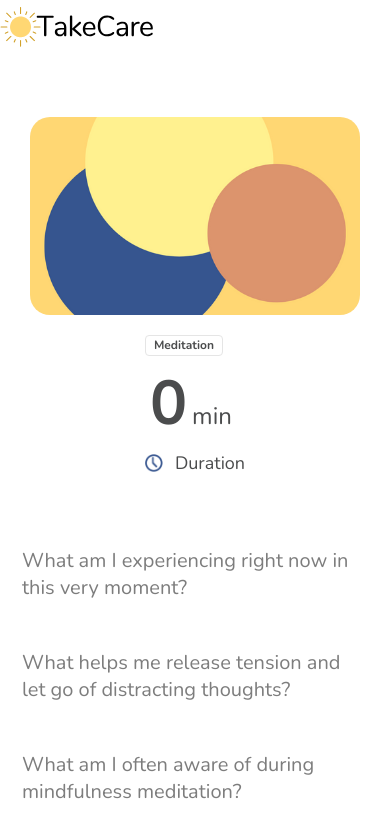
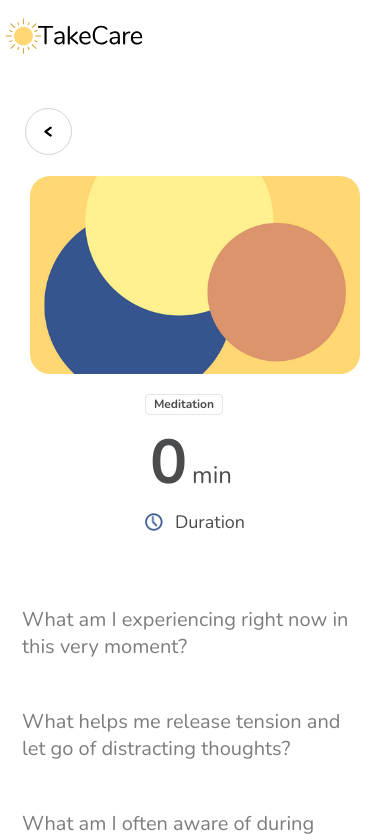
Before and after one commit to jordanje/Take-Care, a React (Create React App) app in the folder client/: page /meditation/1 in a window 390 px wide. Shown: the top 840 px of the page. Built offline with nearby package versions, Linux system fonts and the light colour scheme; no server answers.

Commit message:
styling changes

```diff
--- a/client/src/App.js
+++ b/client/src/App.js
@@ -45,6 +45,7 @@ function App() {
   const updateDuration = (newTime) => setDuration(parseInt(newTime) + parseInt(duration))
 
   useEffect(() => {
+
     fetch('/authorized_user')
     .then(res => {
       if(res.ok){
@@ -54,6 +55,7 @@ function App() {
           const totalMinutes = `${Math.floor(user.total_time_this_week / 60)}`
           const getTotalMinutes = `${totalMinutes % 60}`.slice(-2)
           setDuration(totalMinutes)
+          setMeditations(user.meditations)
         })
       }
     })
@@ -70,24 +72,25 @@ function App() {
       fetch('/meditations')
       .then(data => data.json())
       .then(data => {
-          setMeditations(data)
+        let recentFive = data.slice(0,5)
+          setMeditations(recentFive)
       })
 
-  }, [setMeditations]);
+  }, [setCurrentUser]);
 
 
   return (
     <div>
-      <Navbar updateUser={updateUser} currentUser={currentUser}/>
+      <Navbar updateUser={updateUser} currentUser={currentUser} setMeditations={setMeditations}/>
         <Routes>
-            <Route path="/" element={<Home updateUser={updateUser} />} />
+            <Route path="/" element={<Home updateUser={updateUser} setMeditations={setMeditations} setDuration={setDuration}/>} />
             {/* <Route path="/login" element={<Login updateUser={updateUser}/>} /> */}
             <Route path="/userpage" element={<UserPage duration={duration} currentUser={currentUser} meditations={meditations}/>} />
             <Route path="/daily-intention" element={<Intentions currentUser={currentUser}/>}/>
             <Route path="/themes" element={<ThemePage currentUser={currentUser} themes={themes} updateTheme={updateTheme}/>} />
             <Route path="/meditation" element={<MeditationPage updateDuration={updateDuration} duration={duration} currentUser={currentUser} selectedTheme={selectedTheme} updateMeditations={updateMeditations}/>} />
             <Route path='/meditation/:id' element={<MeditationItemPage />} />
-            <Route path='/login-photo' element={loginPhoto} />
+
         </Routes>
     </div>
   )
--- a/client/src/components/Home.css
+++ b/client/src/components/Home.css
@@ -128,6 +128,7 @@
     .login-form, .signup-form {
         width: 90%;
         max-width: 400px;
+        padding: 10px;
     }
 
     .background-circles {
--- a/client/src/components/Home.js
+++ b/client/src/components/Home.js
@@ -4,7 +4,7 @@ import Signup from "./Signup";
 import './Home.css';
 
 
-export default function Home({updateUser, setMeditations}) {
+export default function Home({updateUser, setMeditations, setDuration}) {
     const [showLogin, setShowLogin] = useState(true)
     const [showSignup, setShowSignup ] = useState(false)
 
@@ -26,6 +26,7 @@ export default function Home({updateUser, setMeditations}) {
                 handleShowSignup={handleShowSignup}
                 updateUser={updateUser}
                 setMeditations={setMeditations}
+                setDuration={setDuration}
                 />}
                 {showSignup&& <Signup handleShowLogin={handleShowLogin}/> }
             </div>
--- a/client/src/components/Login.js
+++ b/client/src/components/Login.js
@@ -1,7 +1,7 @@
 import { useState } from "react";
 import { useNavigate } from "react-router-dom";
 
-export default function Login({ updateUser, handleShowSignup }) {
+export default function Login({ updateUser, handleShowSignup, setMeditations, setDuration}) {
     const [email, setEmail] = useState("");
     const [password, setPassword] = useState("");
     const [ errorss, setErrors ] = useState(null);
@@ -25,12 +25,23 @@ export default function Login({ updateUser, handleShowSignup }) {
           if(res.ok){
             res.json().then(user => {
               updateUser(user)
+              const totalMinutes = `${Math.floor(user.total_time_this_week / 60)}`
+              const getTotalMinutes = `${totalMinutes % 60}`.slice(-2)
+              setDuration(totalMinutes)
+
+              fetch('/meditations')
+              .then(data => data.json())
+              .then(data => {
+                let recentFive = data.slice(0,5)
+                  setMeditations(recentFive)
+              })
               navigate(`/userpage`)
             })
           } else {
             res.json().then(json => setErrors(json.errors))
           }
         })
+
     }
 
 
--- a/client/src/components/MeditationItemPage.css
+++ b/client/src/components/MeditationItemPage.css
@@ -2,7 +2,7 @@
     display: flex;
     flex-direction: column;
     align-items: center;
-    margin-top: 20px;
+    margin-top: 5%;
 }
 
 .meditation-item-page .total-minutes{
@@ -13,9 +13,16 @@
 }
 
 .date {
-    font-size: 24px;
+    font-size: 26px;
     font-weight: 600;
-    padding: 10px 22px;
+    /* padding: 10px 22px; */
+    display: flex;
+    align-items: flex-start
+}
+
+.date p {
+    padding: 6px;
+    margin: 0px;
 }
 
 .meditation-item-page .total-minutes h3{
@@ -97,6 +104,24 @@
     align-items: center;
 }
 
+.go-back-div{
+   padding: 2px 5px;
+}
+
+.go-back-div img {
+    width: 15px;
+    padding: 15px;
+    border-radius: 40px;
+    border: 1px solid rgb(211, 211, 211);
+    transition: all 0.5s;
+    cursor: pointer;
+}
+
+.go-back-div img:hover {
+    width: 23px;
+    padding: 11px;
+}
+
 @media screen and (max-width: 800px) {
     .meditation-item-page{
         width: 100%;
--- a/client/src/components/MeditationItemPage.js
+++ b/client/src/components/MeditationItemPage.js
@@ -1,9 +1,10 @@
 import { useEffect, useState } from "react"
-import { useParams } from "react-router-dom"
+import { useNavigate, useParams } from "react-router-dom"
 import './MeditationItemPage.css'
 import circles from '../circles.png'
 import clock from '../clock.png'
-import MeditationReflection from "./MeditationReflection"
+import goBack from '../goback.svg'
+
 
 
 export default function MeditationItemPage(){
@@ -18,6 +19,9 @@ export default function MeditationItemPage(){
 
     const totalMinutes = `${Math.floor(meditation.length / 60)}`
     const getTotalMinutes = `${totalMinutes % 60}`.slice(-2)
+
+    const navigate = useNavigate();
+
 
     useEffect(() => {
         fetch(`/meditations/${id}`)
@@ -41,9 +45,13 @@ export default function MeditationItemPage(){
         <div className="meditation-item-page">
 
             <div className="item-header">
-            <div className="date">
-                    {meditation.created_at}
+                <div className="date">
+                    <div className="go-back-div" onClick={() => navigate('/userpage')}>
+                        <img src={goBack} alt="go back" />
+                    </div>
+                    <p>{meditation.created_at} </p>
                 </div>
+
                 <div className="date-duration">
                 <img src={circles} className="circle-image"/>
                 <div className="duration">
--- a/client/src/components/MeditationLog.js
+++ b/client/src/components/MeditationLog.js
@@ -41,7 +41,7 @@ export default function MeditationLog({currentUser, meditations, duration}) {
 
                 <h3>Recent Activity</h3>
                 <div className="meditation-logs">
-                {meditations.slice(0,5).map((med, index) => {
+                {meditations.map((med, index) => {
 
                     const getSeconds = `0${(med.length % 60)}`.slice(-2)
                     const minutes = `${Math.floor(med.length / 60)}`
--- a/client/src/components/Navbar.css
+++ b/client/src/components/Navbar.css
@@ -62,10 +62,11 @@
 
 @media screen and (max-width: 800px) {
     .navbar {
-      width: 100%;
+      width: 90%;
       /* padding: 10px; */
       /* min-width: 380px */
-      margin: 0px;
+      margin-top: 0px;
+      margin-left:5px;
       padding: 0px;
     }
 
--- a/client/src/components/Navbar.js
+++ b/client/src/components/Navbar.js
@@ -13,6 +13,7 @@ export default function Navbar({ currentUser, updateUser, setMeditations }) {
         method: "DELETE",
       }).then(() => {
         updateUser(false)
+        setMeditations([])
         navigate('/')
       });
     }
--- a/client/src/components/UserPage.js
+++ b/client/src/components/UserPage.js
@@ -11,13 +11,14 @@ export default function UserPage ({currentUser, meditations, duration}) {
 
 
 
+
     return (
         <div>
             {switchPage?
             <div className="intentions-page">
                   <div className="background-intentions">
                 </div>
-                <Intentions />
+                <Intentions currentUser={currentUser}/>
             </div>:
             <div className="user-page">
             <div className="greeting">
```
Also changed, not shown: client/src/components/Intentions.js (+26 -24 lines), client/src/goback.svg (added).
